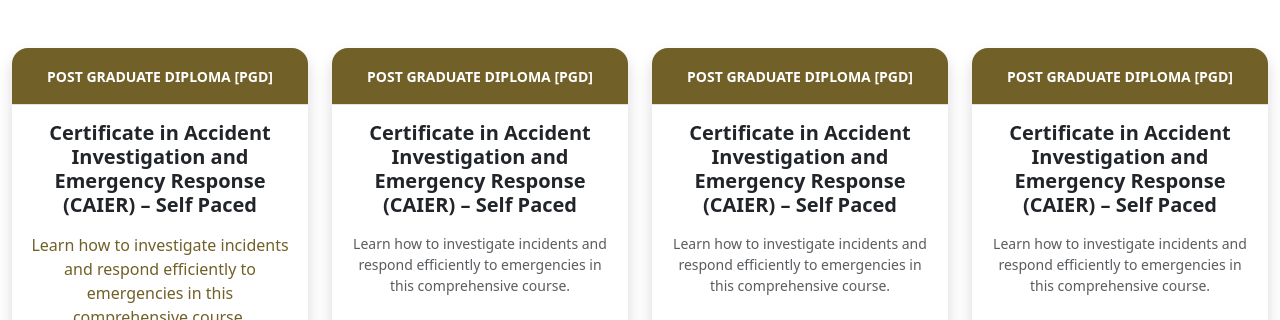
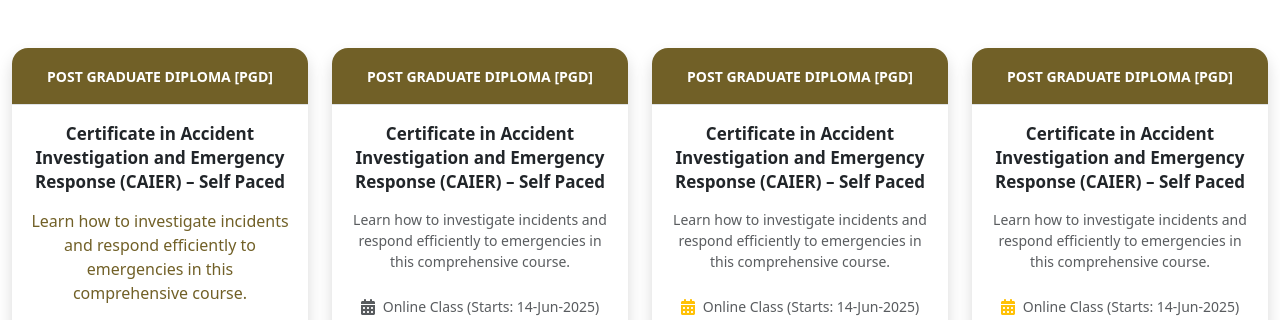
Before and after one commit to kmalaminstd123/wa-course-card-regular, a plain HTML site: page index.html in a window 1280 px wide. Shown: the top 320 px of the page. Drawn offline with nearby package versions, Linux system fonts and the light colour scheme.

Commit message:
Update style.css

```diff
--- a/css/style.css
+++ b/css/style.css
@@ -17,6 +17,9 @@ li {
 
 /*global css end*/
 
+.course-title-link{
+    font-size: 17px;
+}
 
 .course-title-link:hover {
     text-decoration: underline;
```
